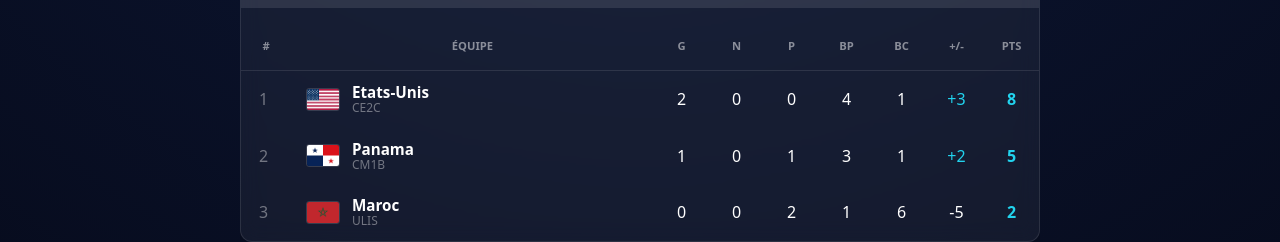
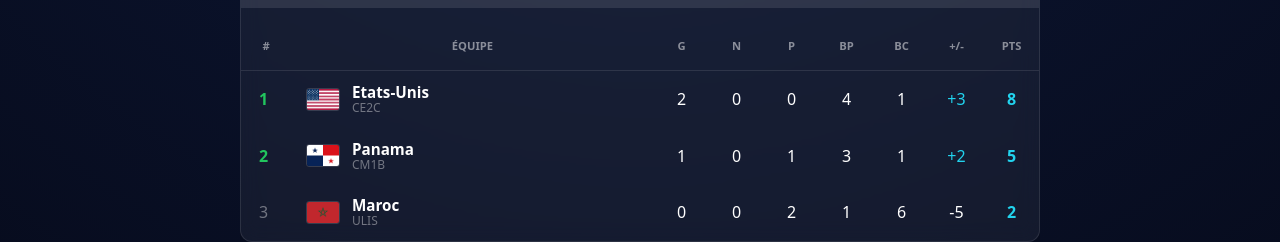
Before and after one commit to RayaneO18/Tournament, a Next.js app: page /phase-poule in a window 1280 px wide. Shown: the part 610-852 px from the top of the page. Built offline with nearby package versions, Linux system fonts and the light colour scheme.

Commit message:
ajout du chiffre vert pour les qualifiés

```diff
--- a/app/page.module.css
+++ b/app/page.module.css
@@ -497,6 +497,12 @@
 /* ==========================================================================
    3. PHASE DE POULE (TABLEAU)
    ========================================================================== */
+
+.qualifiedRank {
+color: #22c55e !important;
+font-weight: bold;
+}
+
 .groupWrapper {
   width: calc(100% - 20px);
   max-width: 800px;
--- a/app/phase-poule/page.tsx
+++ b/app/phase-poule/page.tsx
@@ -53,6 +53,16 @@ export default function GroupesPage() {
             return 0;
           });
 
+          // CALCUL DYNAMIQUE DU NOMBRE DE MATCHS ATTENDUS
+          // Si 4 équipes -> 12 entrées de stats cumulées (4 x 3 matchs)
+          // Si 3 équipes -> 6 entrées de stats cumulées (3 x 2 matchs)
+          const nbEquipes = poule.equipes.length;
+          const matchesAttendus = nbEquipes === 4 ? 12 : 6;
+
+          // Somme des matchs réellement joués (G + N + P) déclarés pour cette poule
+          const totalMatchsJoues = poule.equipes.reduce((acc, eq) => acc + eq.g + eq.n + eq.p, 0);
+          const pouleTerminee = totalMatchsJoues >= matchesAttendus;
+
           return (
             <div key={poule.nom} className={styles.tableContainer}>
               <h2 className={styles.pouleHeader}>{poule.nom}</h2>
@@ -74,10 +84,16 @@ export default function GroupesPage() {
                   <tbody>
                     {equipesTriees.map((equipe, index) => {
                       const diffButs = equipe.bp - equipe.bc;
+                      const estDansLesDeuxPremiers = index < 2;
+
+                      // Le numéro (#) devient vert si la poule est finie ET que l'équipe est 1ère ou 2ème
+                      const rankClassName = (pouleTerminee && estDansLesDeuxPremiers)
+                        ? `${styles.rank} ${styles.qualifiedRank}`
+                        : styles.rank;
 
                       return (
                         <tr key={equipe.pays} className={styles.tr}>
-                          <td className={styles.rank}>{index + 1}</td>
+                          <td className={rankClassName}>{index + 1}</td>
                           <td className={styles.teamCell}>
                             <div className={styles.teamInfo}>
                               <div className={styles.flagWrapper}>
@@ -88,7 +104,6 @@ export default function GroupesPage() {
                                 />
                               </div>
                               <div className={styles.nameWrapper}>
-                                {/* Utilisation des classes CSS pour l'alignement et le badge */}
                                 <div className={styles.nameRow}>
                                   <span className={styles.name}>{equipe.pays}</span>
                                   {equipe.gagnantTAB && (
```
Lines whose indentation alone changed are shown as unchanged.
